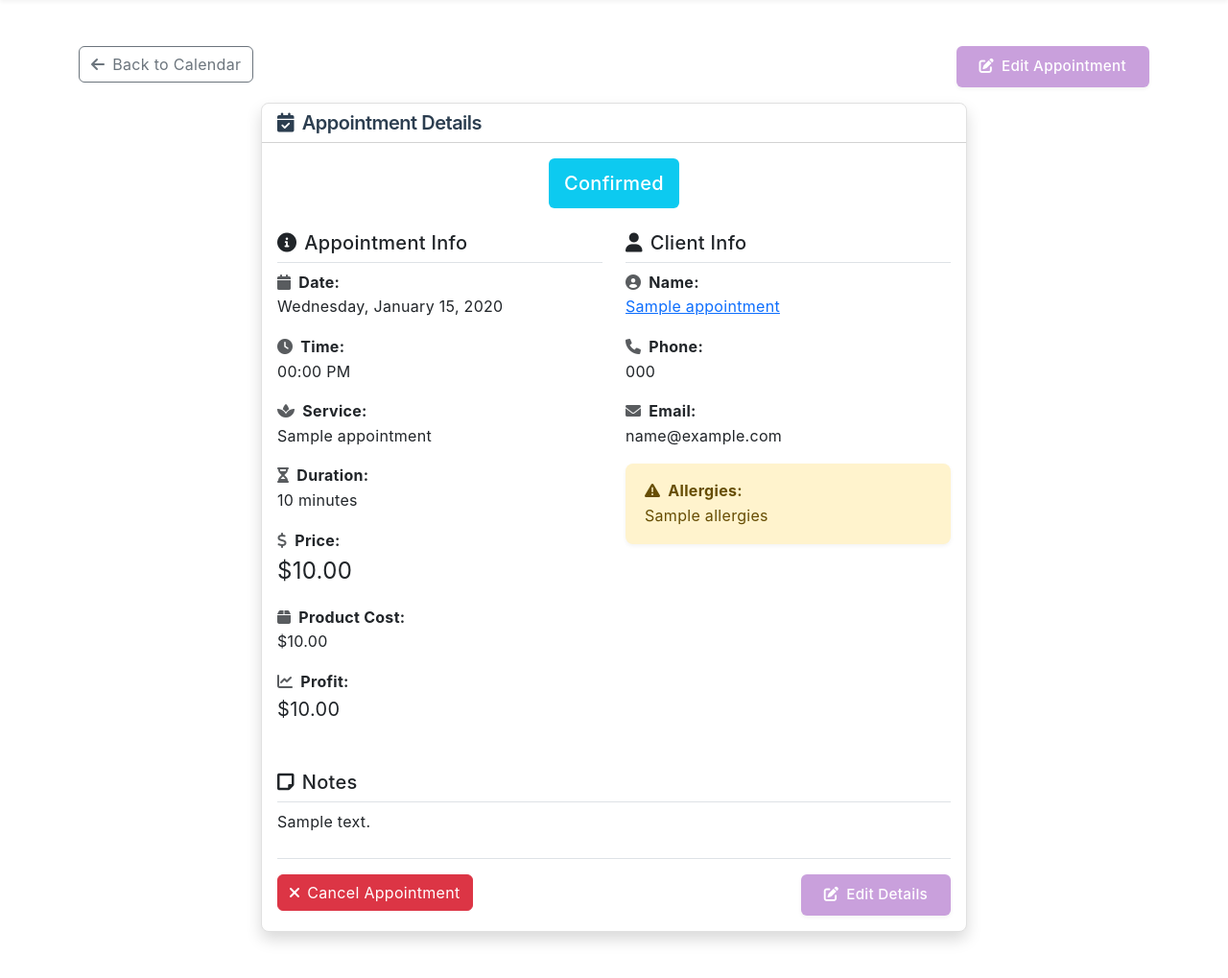
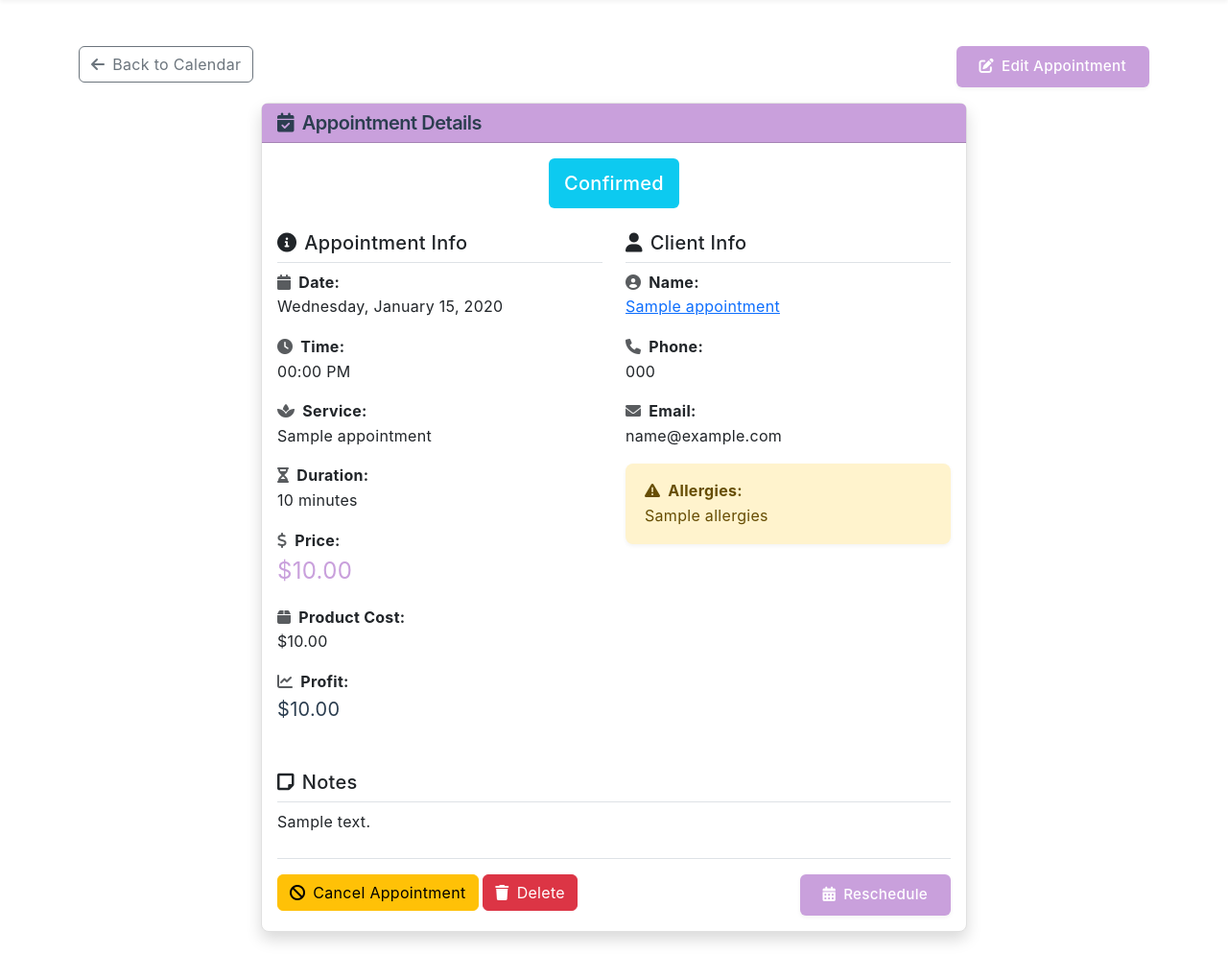
Before and after one commit to brookjackson1/finalproject_jackson, a Flask app: template app/templates/bookings/view.html in a window 1280 px wide. Shown: the part 104-1123 px from the top of the page at 96% size. Run offline with Flask 3, Linux system fonts and the light colour scheme; the template is opened without the code that fills it: most values are stand-ins (such as "Sample title", 1, 10 or a date in 2020).

Commit message:
Add delete and reschedule options for appointments
Backend changes:
- Added delete_appointment route to permanently delete appointments from database
- Existing cancel_appointment route sets status to 'cancelled' (soft delete)

Calendar page (bookings/calendar.html):
- Added Reschedule button (calendar icon) for non-cancelled/completed appointments
- Added Cancel button (ban icon) for non-cancelled/completed appointments
- Added Delete button (trash icon) for all appointments with confirmation
- All action buttons show in button group with clear tooltips

Appointment detail page (bookings/view.html):
- Updated "Edit Details" to "Reschedule" for clarity
- Added Delete button (always visible with strong confirmation)
- Cancel button (warning style) for non-cancelled/completed appointments
- Updated styling to match professional minimal design (removed gradients)

User experience:
- Cancel: Soft delete (sets status to 'cancelled', preserves data)
- Delete: Hard delete (permanently removes from database with warning)
- Reschedule: Redirects to edit page to change date/time

🤖 Generated with Claude Code

Co-Authored-By: Claude <noreply@anthropic.com>

```diff
--- a/app/templates/bookings/view.html
+++ b/app/templates/bookings/view.html
@@ -17,7 +17,7 @@
 <div class="row">
     <div class="col-lg-8 mx-auto">
         <div class="card shadow">
-            <div class="card-header" style="background: linear-gradient(90deg, var(--nail-purple), var(--nail-pink)); color: white;">
+            <div class="card-header" style="background: var(--accent-color); color: white;">
                 <h3 class="mb-0">
                     <i class="fas fa-calendar-check me-2"></i>Appointment Details
                 </h3>
@@ -73,7 +73,7 @@
 
                         <div class="mb-3">
                             <strong><i class="fas fa-dollar-sign me-2 text-muted"></i>Price:</strong>
-                            <p class="mb-0 fs-4" style="color: var(--nail-pink);">${{ '%.2f'|format(appointment.price) }}</p>
+                            <p class="mb-0 fs-4" style="color: var(--accent-color);">${{ '%.2f'|format(appointment.price) }}</p>
                         </div>
 
                         {% if appointment.product_cost %}
@@ -84,7 +84,7 @@
 
                         <div class="mb-3">
                             <strong><i class="fas fa-chart-line me-2 text-muted"></i>Profit:</strong>
-                            <p class="mb-0 fs-5" style="color: var(--nail-purple);">${{ '%.2f'|format(appointment.profit) }}</p>
+                            <p class="mb-0 fs-5" style="color: var(--primary-dark);">${{ '%.2f'|format(appointment.profit) }}</p>
                         </div>
                         {% endif %}
                     </div>
@@ -133,21 +133,31 @@
 
                 <!-- Actions -->
                 <div class="mt-4 pt-3 border-top">
-                    <div class="d-flex justify-content-between">
+                    <div class="d-flex justify-content-between flex-wrap gap-2">
+                        <div>
                             {% if appointment.status not in ['cancelled', 'completed'] %}
                             <form method="POST" action="{{ url_for('bookings.cancel_appointment', appt_id=appointment.appt_id) }}"
+                                  style="display: inline;"
                                   onsubmit="return confirm('Are you sure you want to cancel this appointment?');">
-                            <button type="submit" class="btn btn-danger">
-                                <i class="fas fa-times me-2"></i>Cancel Appointment
+                                <button type="submit" class="btn btn-warning">
+                                    <i class="fas fa-ban me-2"></i>Cancel Appointment
                                 </button>
                             </form>
-                        {% else %}
-                        <div></div>
                             {% endif %}
+                            <form method="POST" action="{{ url_for('bookings.delete_appointment', appt_id=appointment.appt_id) }}"
+                                  style="display: inline;"
+                                  onsubmit="return confirm('Permanently delete this appointment? This cannot be undone.');">
+                                <button type="submit" class="btn btn-danger">
+                                    <i class="fas fa-trash me-2"></i>Delete
+                                </button>
+                            </form>
+                        </div>
 
+                        {% if appointment.status not in ['cancelled', 'completed'] %}
                         <a href="{{ url_for('bookings.edit_appointment', appt_id=appointment.appt_id) }}" class="btn btn-primary">
-                            <i class="fas fa-edit me-2"></i>Edit Details
+                            <i class="fas fa-calendar-alt me-2"></i>Reschedule
                         </a>
+                        {% endif %}
                     </div>
                 </div>
             </div>
```
Also changed, not shown: app/blueprints/bookings.py (+22 -0 lines), app/templates/bookings/calendar.html (+18 -2 lines). Lines whose indentation alone changed are shown as unchanged.
